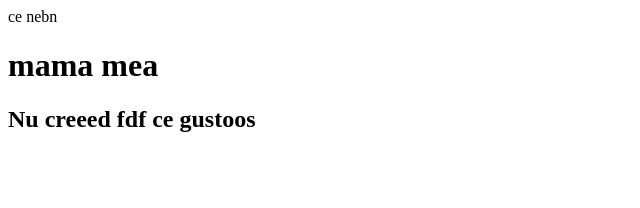
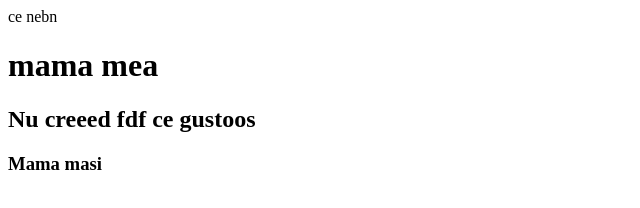
Before and after one commit to casistieinfo/Individ_Proj, a plain HTML site: page index.html in a window 1280 px wide. Shown: the whole page, without its empty margins (0-640 px from the left). Drawn offline with Linux system fonts and the light colour scheme.

Commit message:
Update index.html

```diff
--- a/index.html
+++ b/index.html
@@ -10,5 +10,6 @@
     <c4>ce nebn</c4>
     <h1>mama mea</h1>
     <h2>Nu creeed fdf ce gustoos</h2>
+    <h3>Mama masi</h3>
 </body>
 </html>
```
